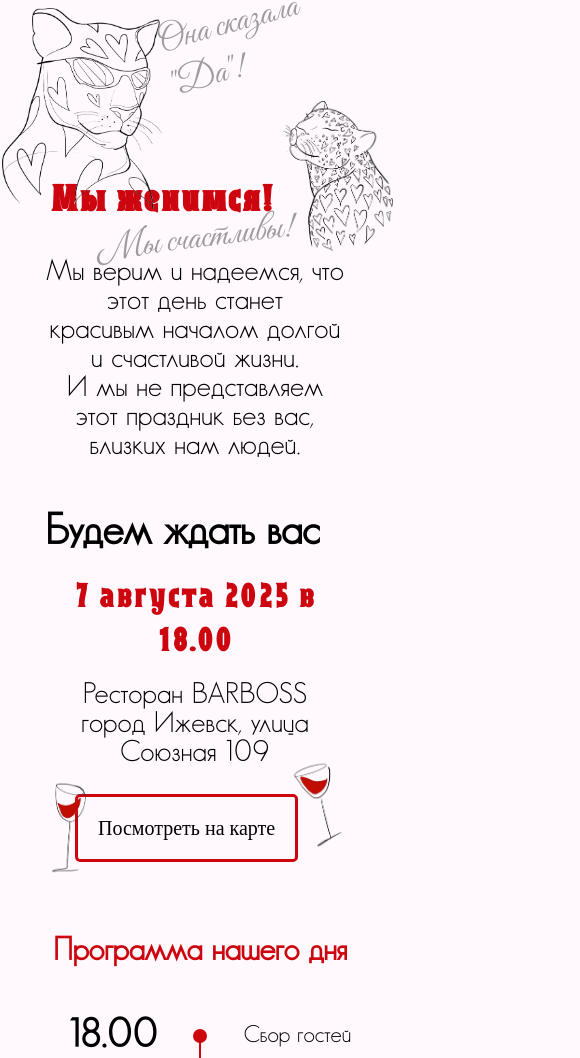
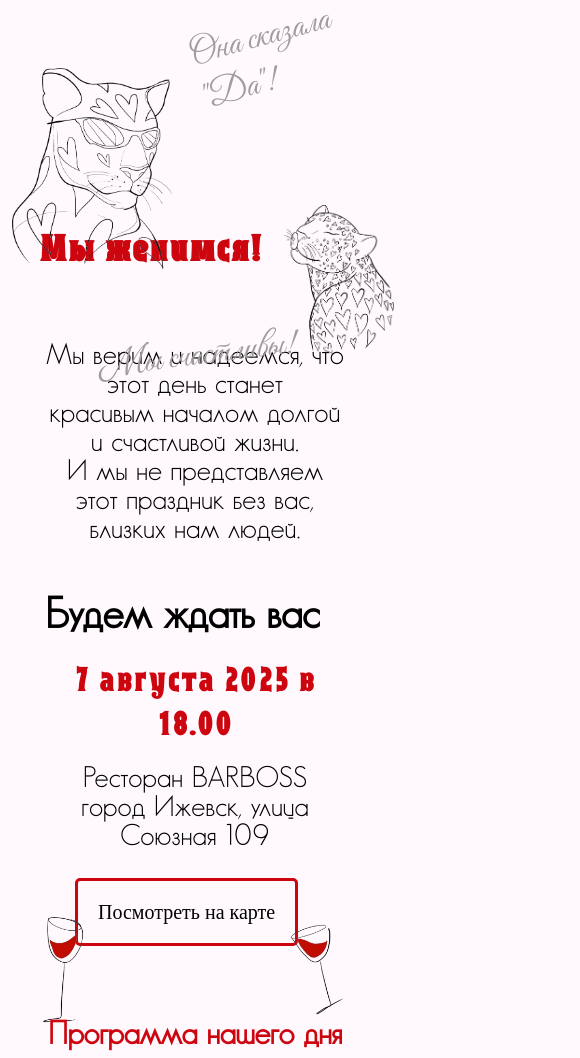
Before and after one commit to KateYag/site1, a plain HTML site: page index.html in a window 390 px wide. Shown: the part 1258-2316 px from the top of the page, 580 px wide, since content can reach past the window. Drawn offline with Linux system fonts and the light colour scheme.

Commit message:
Add files via upload

```diff
--- a/adaptive.css
+++ b/adaptive.css
@@ -26,15 +26,15 @@
     }
     .main .main-info h1{
         font-size: 30px;
-        margin: 200px 67px 36px 0
+        margin: 64vw 16vw 18vw -7vw
     }
     .main-image-left {
-        top: 322px;
-        left: 2px;
+        top: 98vw;
+        left: 3vw;
     }
     .main-image-right {
-        top: 415px;
-        right: -3px;
+        top: 133vw;
+        right: -1vw;
     }
     .main-image-left img {
         width: 160px;
@@ -45,15 +45,15 @@
     .main-image-left p {
         font-size: 36px;
         position: absolute;
-        top: -27px;
-        left: 157px;
+        top: -19vw;
+        left: 46vw;
     }
     .main-image-right p {
         font-size: 36px;
         top: 111px;
         left: -188px;
         rotate: -7deg;
-        width: 274px;
+        width: 124vw;
     }
     .location {
         padding-top: 50px;
@@ -83,17 +83,18 @@
         display: none;
     }
     .location-images .bokal1 {
-        width: 68px;
-        top: 244px;
-        right: -7px;
+        width: 19vw;
+        top: 82vw;
+        right: -3%;
     }
     .location-images .bokal2 {
-        width: 62px;
-        top: 271px;
+        width: 19vw;
+        top: 82vw;
         right: 82%;
     }
     .program {
-        width: 400px;
+        /*width: 400px;*/
+        width: 81vw;
         margin: 0 auto;
     }
     .program .wave{
```
